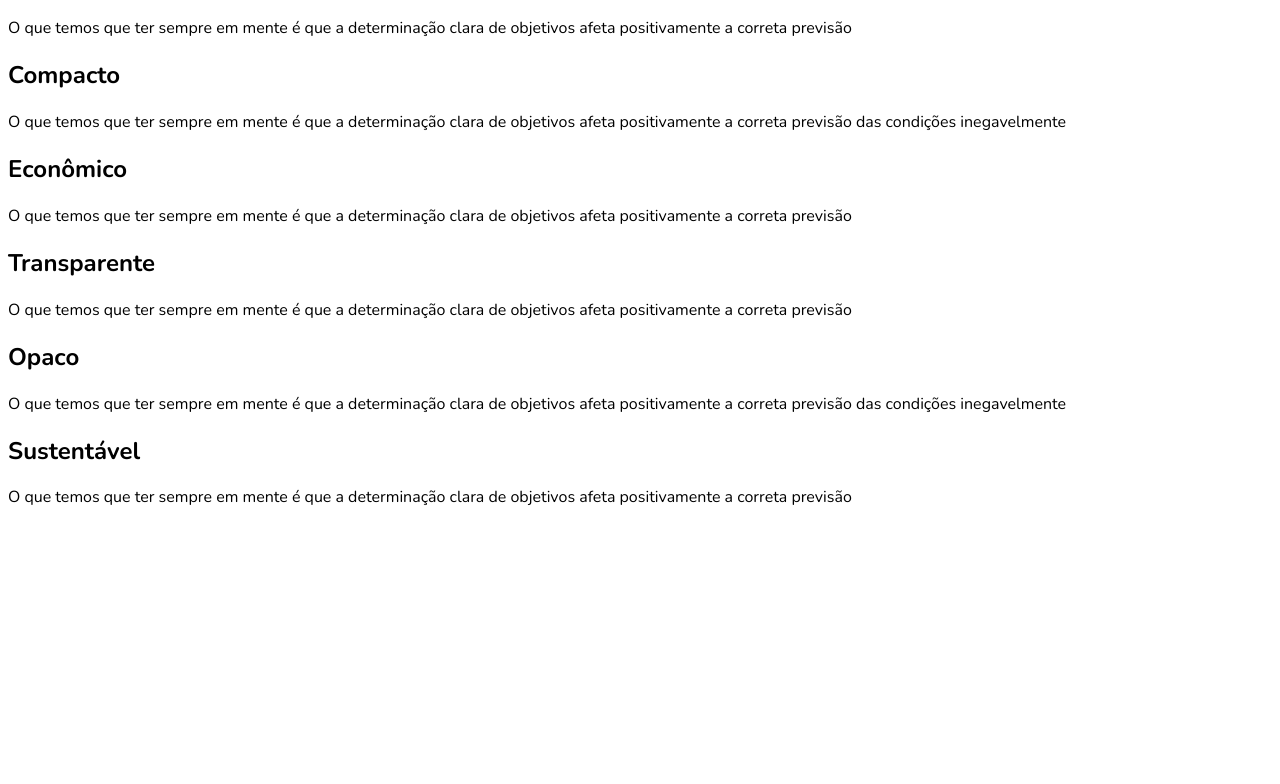
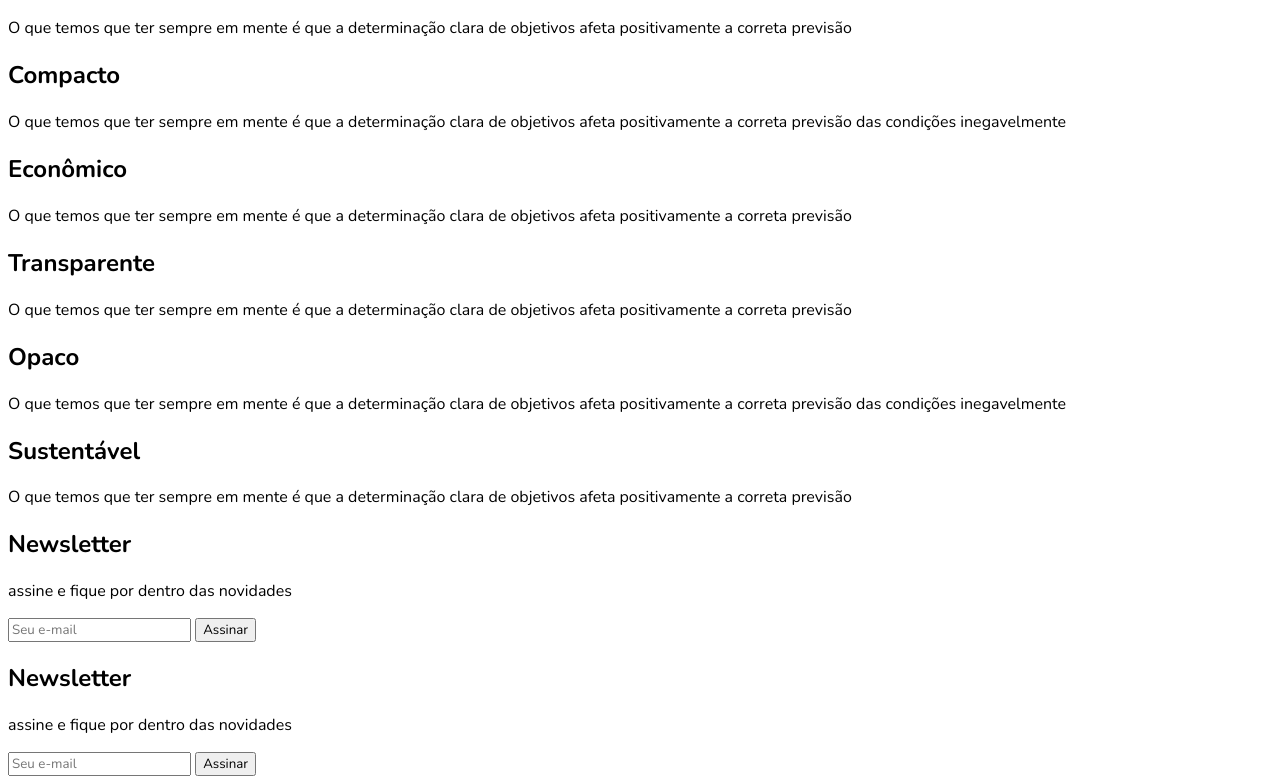
Before and after one commit to BHzdev/flexblog, a plain HTML site: page index.html in a window 1280 px wide. Shown: the part 4273-5057 px from the top of the page. Before the commit the page ends 4797 px from the top, so only its background shows below. Drawn offline with nearby package versions, Linux system fonts and the light colour scheme.

Commit message:
add sessão newsletter

```diff
--- a/index.html
+++ b/index.html
@@ -142,6 +142,28 @@
       <p>O que temos que ter sempre em mente é que a determinação clara de objetivos afeta positivamente a correta previsão </p>
     </div>
   </section>
+
+  <section class="newsletter">
+    <div class="newsletter-info">
+      <h1>Newsletter</h1>
+      <p>assine e fique por dentro das novidades</p>
+    </div>
+    <form class="newsletter-form">
+      <input type="text" placeholder="Seu e-mail">
+      <button type="submit">Assinar</button>
+    </form>
+  </section>
+
+  <section class="newsletter">
+    <div class="newsletter-info">
+      <h1>Newsletter</h1>
+      <p>assine e fique por dentro das novidades</p>
+    </div>
+    <form class="newsletter-form">
+      <input type="text" placeholder="Seu e-mail">
+      <button type="submit">Assinar</button>
+    </form>
+  </section>
 </body>
 
 </html>
```
